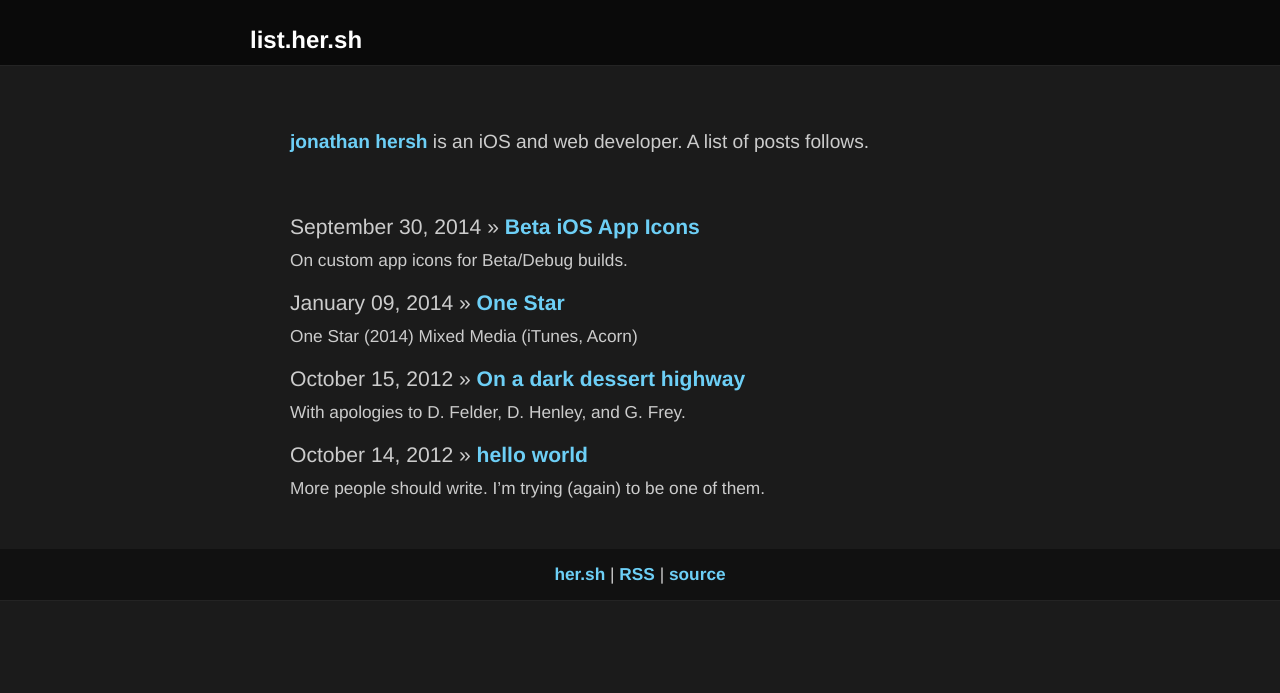
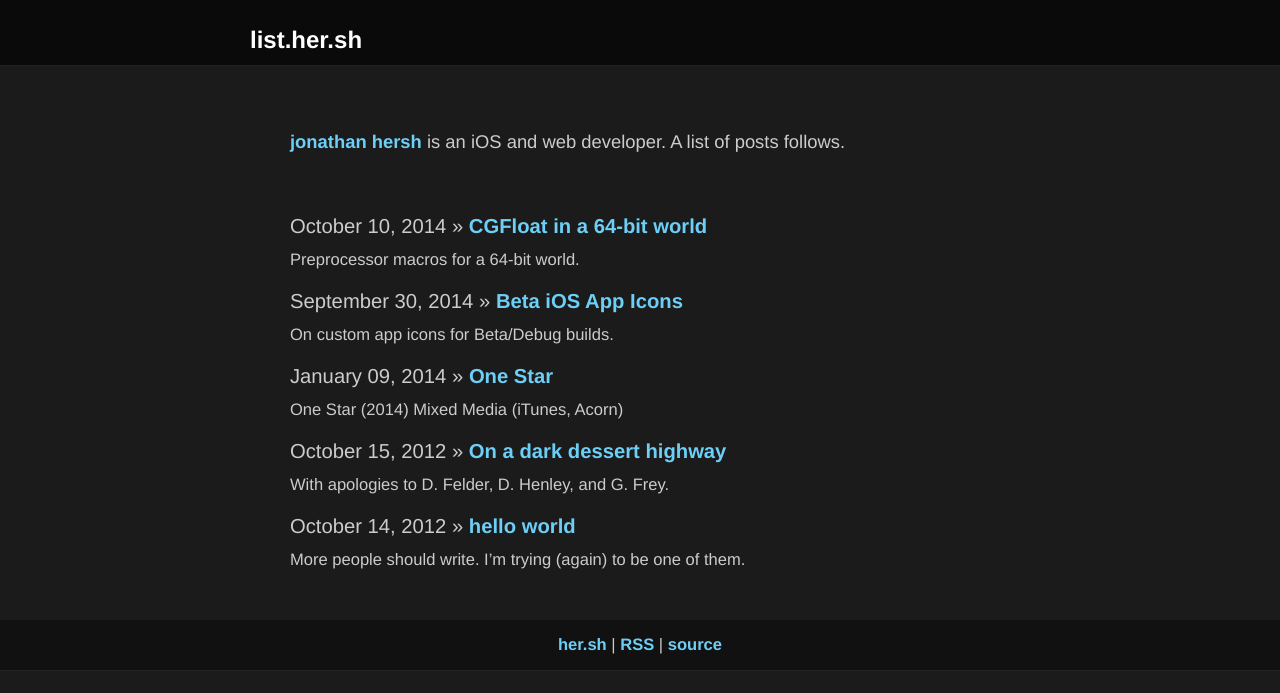
Before and after one commit to jhersh/list.her.sh, a Jekyll site: the page built from index.html, in a window 1280 px wide. Shown: the top 693 px of the page. Built offline with Jekyll 4.4.1, drawn with Linux system fonts in a browser that asks for light colours; Markdown is read by kramdown in place of the engine named in the settings; part of the change alters nothing that is shown.

Commit message:
CGFloat in an ARM64 world

```diff
--- /dev/null
+++ b/_posts/2014-10-10-cgfloat-and-arm64.md
@@ -0,0 +1,69 @@
+---
+layout: post
+title: CGFloat in a 64-bit world
+summary: Preprocessor macros for a 64-bit world.
+tags: ios
+---
+
+Apple's A7 chip famously moved to a 64-bit architecture and ushered in an era of access to more memory* and a `CGFloat` type previously aliased to `float` newly redefined as `double`. Wait, what?
+
+If you're writing an iOS app that targets multiple architectures, you'll want to use the proper `CGFloat` type for the device's architecture. You'll also want to use the correct `float` or `double` versions of math functions like `floor` (double) or `floorf` (float).
+
+Thanks to some preprocessor magic and the `CGFLOAT_IS_DOUBLE` define, we can construct an include file that does all the heavy lifting for us. Behold, `SPLFloat.h`:
+
+{% highlight objc %}
+
+// SPLFloat.h
+
+@import Foundation;
+
+#pragma once
+
+CG_INLINE CGFLOAT_TYPE SPLFloat_floor(CGFLOAT_TYPE cgfloat)
+{
+#if CGFLOAT_IS_DOUBLE
+	return floor(cgfloat);
+#else
+	return floorf(cgfloat);
+#endif
+}
+
+CG_INLINE CGFLOAT_TYPE SPLFloat_ceil(CGFLOAT_TYPE cgfloat)
+{
+#if CGFLOAT_IS_DOUBLE
+	return ceil(cgfloat);
+#else
+	return ceilf(cgfloat);
+#endif
+}
+
+CG_INLINE CGFLOAT_TYPE SPLFloat_round(CGFLOAT_TYPE cgfloat)
+{
+#if CGFLOAT_IS_DOUBLE
+	return round(cgfloat);
+#else
+	return roundf(cgfloat);
+#endif
+}
+
+CG_INLINE CGFLOAT_TYPE SPLFloat_abs(CGFLOAT_TYPE cgfloat)
+{
+#if CGFLOAT_IS_DOUBLE
+	return fabs(cgfloat);
+#else
+	return fabsf(cgfloat);
+#endif
+}
+
+CG_INLINE CGFLOAT_TYPE SPLFloat_pow(CGFLOAT_TYPE cgfloat,
+                                    CGFLOAT_TYPE exp)
+{
+#if CGFLOAT_IS_DOUBLE
+	return pow(cgfloat, exp);
+#else
+	return powf(cgfloat, exp);
+#endif
+}
+{% endhighlight %}
+
+\* My kingdom for an iPhone with more than 1GB RAM.
--- a/css/styles.css
+++ b/css/styles.css
@@ -63,7 +63,7 @@ a {
 body {
 	background: #1b1b1b;
 	color: #ccc;
-	font: 120% "Helvetica Neue", Helvetica, Arial, sans-serif;
+	font: 115% "Helvetica Neue", Helvetica, Arial, sans-serif;
 	vertical-align: baseline;
 }
 a {
```
